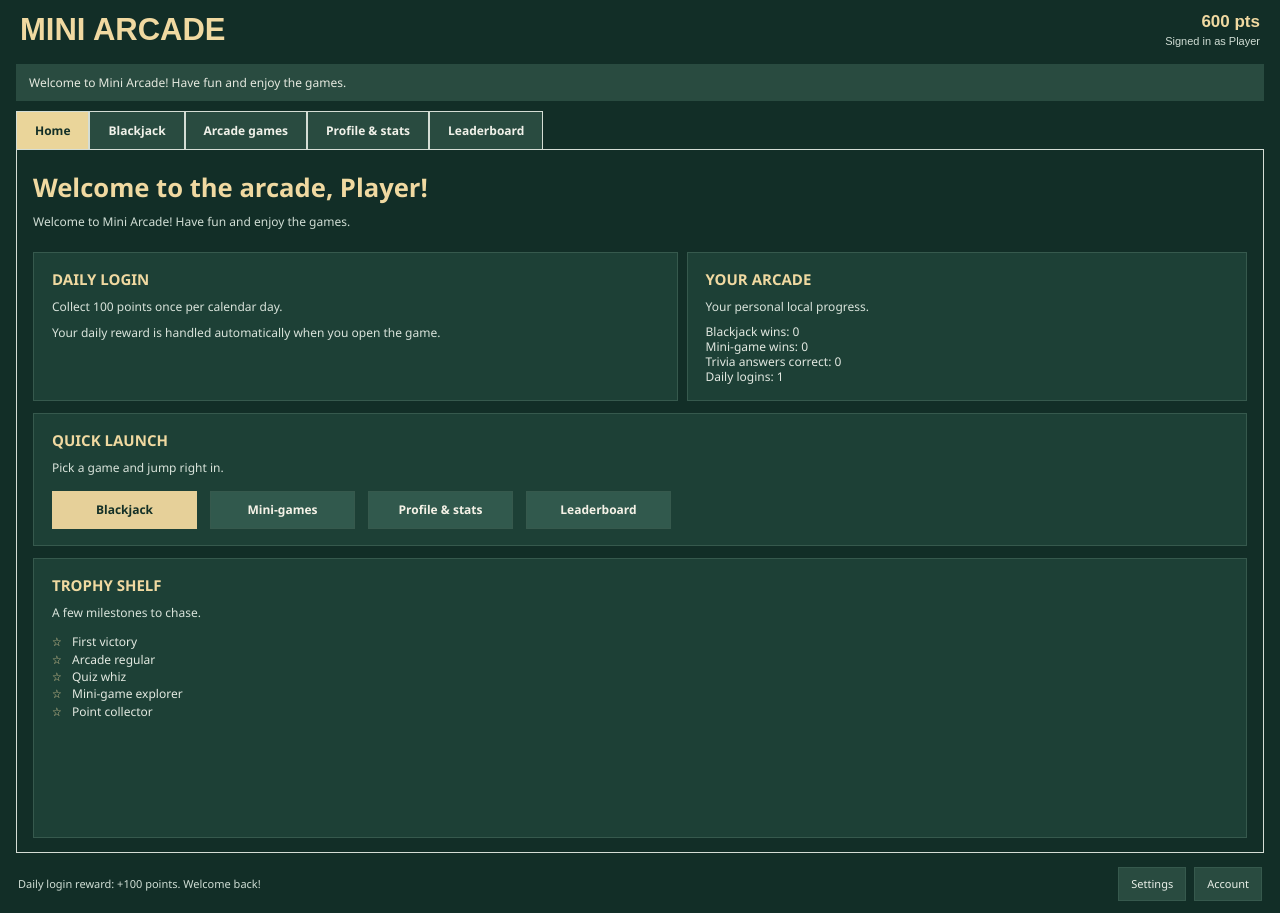
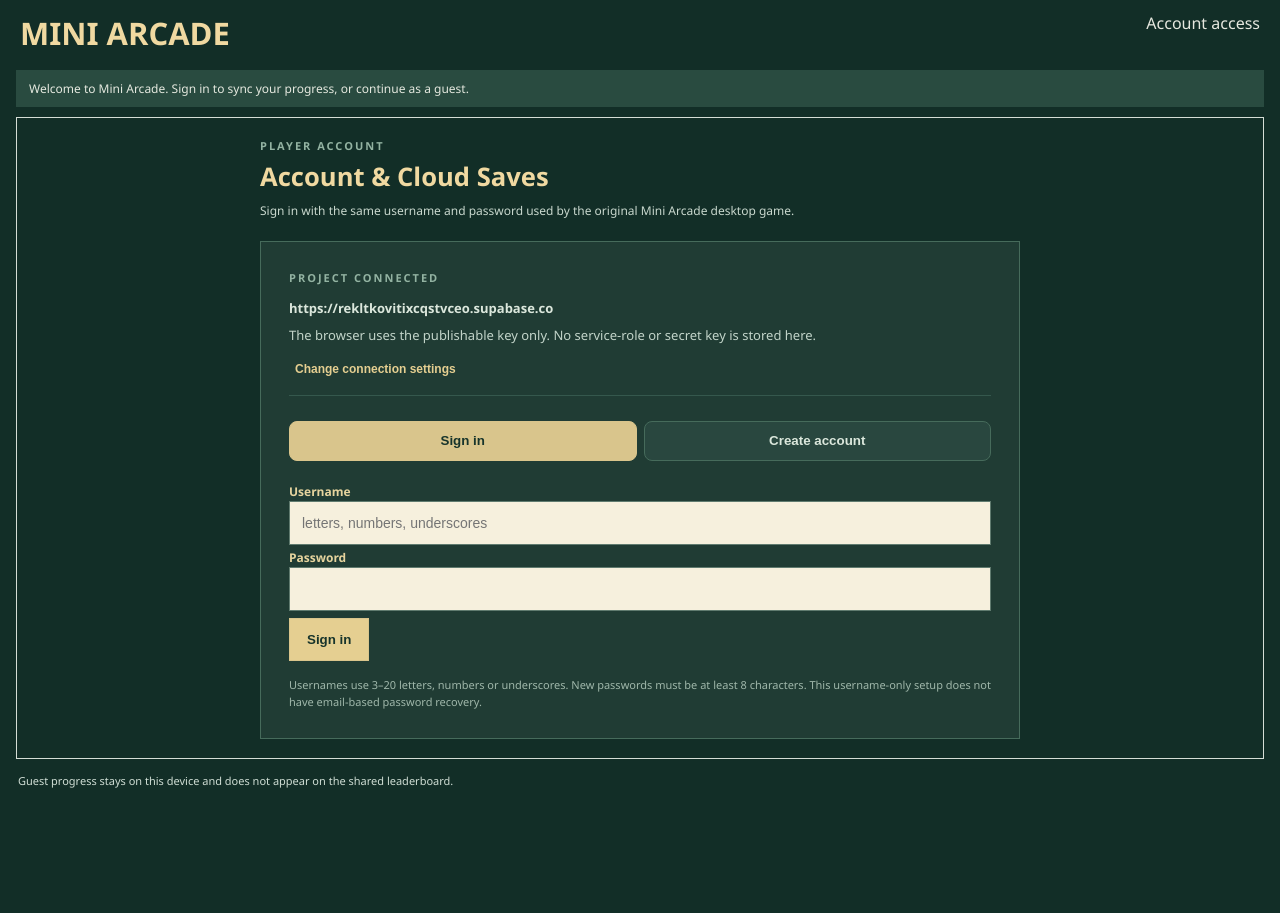
Before and after one commit to mynameiskarl-TVE/KarlsGameHub, a React (Vite) app in the folder web-version/: page / in a window 1280 px wide. After the commit the page ends 800 px from the top, so only its background shows below. Built offline with nearby package versions, Linux system fonts and the light colour scheme.

Commit message:
Add sign-in-first entry and guest choice plus two new skill games

```diff
--- a/web-version/src/main.jsx
+++ b/web-version/src/main.jsx
@@ -7,6 +7,8 @@ import AdminPanel from "./components/AdminPanel.jsx";
 import NumberHuntGame from "./components/NumberHuntGame.jsx";
 import RockPaperScissorsGame from "./components/RockPaperScissorsGame.jsx";
 import TriviaGame from "./components/TriviaGame.jsx";
+import MemoryMatchGame from "./components/MemoryMatchGame.jsx";
+import PatternRecallGame from "./components/PatternRecallGame.jsx";
 import {
   claimDailyReward,
   defaultProfile,
@@ -92,6 +94,7 @@ function App() {
   const [supabaseConfig, setSupabaseConfig] = React.useState(readStoredSupabaseConfig);
   const [supabaseClient, setSupabaseClient] = React.useState(makeInitialSupabaseClient);
   const [session, setSession] = React.useState(null);
+  const [guestMode, setGuestMode] = React.useState(false);
   const [authReady, setAuthReady] = React.useState(false);
   const [profileLoadedForUser, setProfileLoadedForUser] = React.useState("");
   const [cloudStatus, setCloudStatus] = React.useState("Sign in to enable cloud saves.");
@@ -156,6 +159,7 @@ function App() {
 
       sessionRef.current = nextSession;
       setSession(nextSession);
+      if (nextUserId) setGuestMode(false);
       setAuthReady(true);
 
       if (nextUserId && nextUserId !== previousUserId) {
@@ -547,7 +551,7 @@ function App() {
     });
   }, [today, profile.lastDailyReward]);
   const totalGamesPlayed =
-    stats.numberHuntGames + stats.rpsGames + stats.triviaGames;
+    stats.numberHuntGames + stats.rpsGames + stats.triviaGames + stats.memoryGames + stats.patternGames;
 
   function awardPoints(amount) {
     if (!Number.isSafeInteger(amount) || amount <= 0) return;
@@ -578,6 +582,12 @@ function App() {
         if (Number.isSafeInteger(result.correctAnswers) && result.correctAnswers >= 0) {
           increment("triviaCorrect", Math.min(5, result.correctAnswers));
         }
+      } else if (result.game === "memory") {
+        increment("memoryGames");
+        if (result.outcome === "win") increment("memoryWins");
+      } else if (result.game === "pattern") {
+        increment("patternGames");
+        if (result.outcome === "win") increment("patternWins");
       } else {
         return current;
       }
@@ -670,6 +680,46 @@ function App() {
     }
   }, [active, isAdminForCurrentUser]);
 
+  if (!authReady) {
+    return (
+      <main className="app-shell entry-shell">
+        <header className="topbar">
+          <div className="brand">MINI ARCADE</div>
+          <span className="entry-status">Account access</span>
+        </header>
+        <div className="announcement">Restoring your saved sign-in session…</div>
+        <section className="content entry-content">
+          <div className="entry-loading" role="status">Please wait while your account is checked.</div>
+        </section>
+      </main>
+    );
+  }
+
+  if (!session?.user && !guestMode) {
+    return (
+      <main className="app-shell entry-shell">
+        <header className="topbar">
+          <div className="brand">MINI ARCADE</div>
+          <span className="entry-status">Account access</span>
+        </header>
+        <div className="announcement">Welcome to Mini Arcade. Sign in to sync your progress, or continue as a guest.</div>
+        <section className="content entry-content">
+          <AuthPanel
+            client={supabaseClient}
+            config={supabaseConfig}
+            session={null}
+            cloudStatus={cloudStatus}
+            onSaveConfig={saveConnection}
+            onSignOut={signOut}
+            onRetryCloud={retryCloudSync}
+            onGuestMode={() => setGuestMode(true)}
+          />
+        </section>
+        <footer><span>Guest progress stays on this device and does not appear on the shared leaderboard.</span></footer>
+      </main>
+    );
+  }
+
   return (
     <main className="app-shell">
       <header className="topbar">
@@ -688,7 +738,7 @@ function App() {
           aria-label="Open account settings"
         >
           <span className="balance">{formatPoints(balance)} pts</span>
-          <span className="profile-name">{session?.user ? "Signed in as " + signedInUsername : "Signed in as " + profile.nickname}</span>
+          <span className="profile-name">{session?.user ? "Signed in as " + signedInUsername : "Guest mode"}</span>
         </button>
       </header>
 
@@ -725,7 +775,7 @@ function App() {
               </article>
               <article className="classic-panel arcade-summary-panel">
                 <h2>YOUR ARCADE</h2>
-                <p>Your personal {session?.user ? "cloud-synced" : "local"} progress.</p>
+                <p>Your personal {session?.user ? "cloud-synced" : "guest"} progress.</p>
                 <ul className="arcade-summary-list">
                   <li>Blackjack wins: {formatPoints(stats.blackjackWins || 0)}</li>
                   <li>Mini-game wins: {formatPoints(stats.numberHuntWins + stats.rpsWins)}</li>
@@ -780,6 +830,8 @@ function App() {
               {gameCard("Number Hunt", "Find the secret number in five guesses", "Number Hunt")}
               {gameCard("Rock Paper Scissors", "Play against the computer", "Rock Paper Scissors")}
               {gameCard("Quick Trivia", "Answer five randomly selected questions", "Trivia")}
+              {gameCard("Memory Match", "Find all matching pairs", "Memory Match")}
+              {gameCard("Pattern Recall", "Remember and repeat the sequence", "Pattern Recall")}
             </div>
           </>
         )}
@@ -808,6 +860,14 @@ function App() {
           ) : (
             <TriviaGame balance={balance} onEarnPoints={awardPoints} onGameResult={recordGameResult} rewardPerCorrect={profile.triviaReward} />
           )}
+        </div>
+        <div hidden={active !== "Memory Match"}>
+          {active === "Memory Match" && <button className="classic-back-button" type="button" onClick={() => setActive("Arcade games")}>Back to Arcade Games</button>}
+          <MemoryMatchGame balance={balance} onEarnPoints={awardPoints} onGameResult={recordGameResult} />
+        </div>
+        <div hidden={active !== "Pattern Recall"}>
+          {active === "Pattern Recall" && <button className="classic-back-button" type="button" onClick={() => setActive("Arcade games")}>Back to Arcade Games</button>}
+          <PatternRecallGame balance={balance} onEarnPoints={awardPoints} onGameResult={recordGameResult} />
         </div>
 
         {active === "Profile & stats" && (
@@ -845,6 +905,8 @@ function App() {
               {statCard("NUMBER HUNT", `${stats.numberHuntWins} / ${stats.numberHuntGames}`, "Wins / completed games")}
               {statCard("RPS WINS", formatPoints(stats.rpsWins), `${stats.rpsGames} games · ${stats.rpsTies} ties`)}
               {statCard("TRIVIA", formatPoints(stats.triviaCorrect), `Correct answers across ${stats.triviaGames} quizzes`)}
+              {statCard("MEMORY MATCH", formatPoints(stats.memoryWins), `Wins across ${stats.memoryGames} rounds`)}
+              {statCard("PATTERN RECALL", formatPoints(stats.patternWins), `Wins across ${stats.patternGames} rounds`)}
               {statCard("DAILY REWARDS", formatPoints(stats.dailyLogins), "Days claimed on this device")}
               {statCard("DAILY BONUS", `${formatPoints(profile.dailyReward)} pts`, "Reward amount from your save")}
               {statCard("GAME REWARDS", `${profile.numberReward} / ${profile.rpsReward} / ${profile.triviaReward}`, "Number Hunt / RPS / Trivia")}
```
